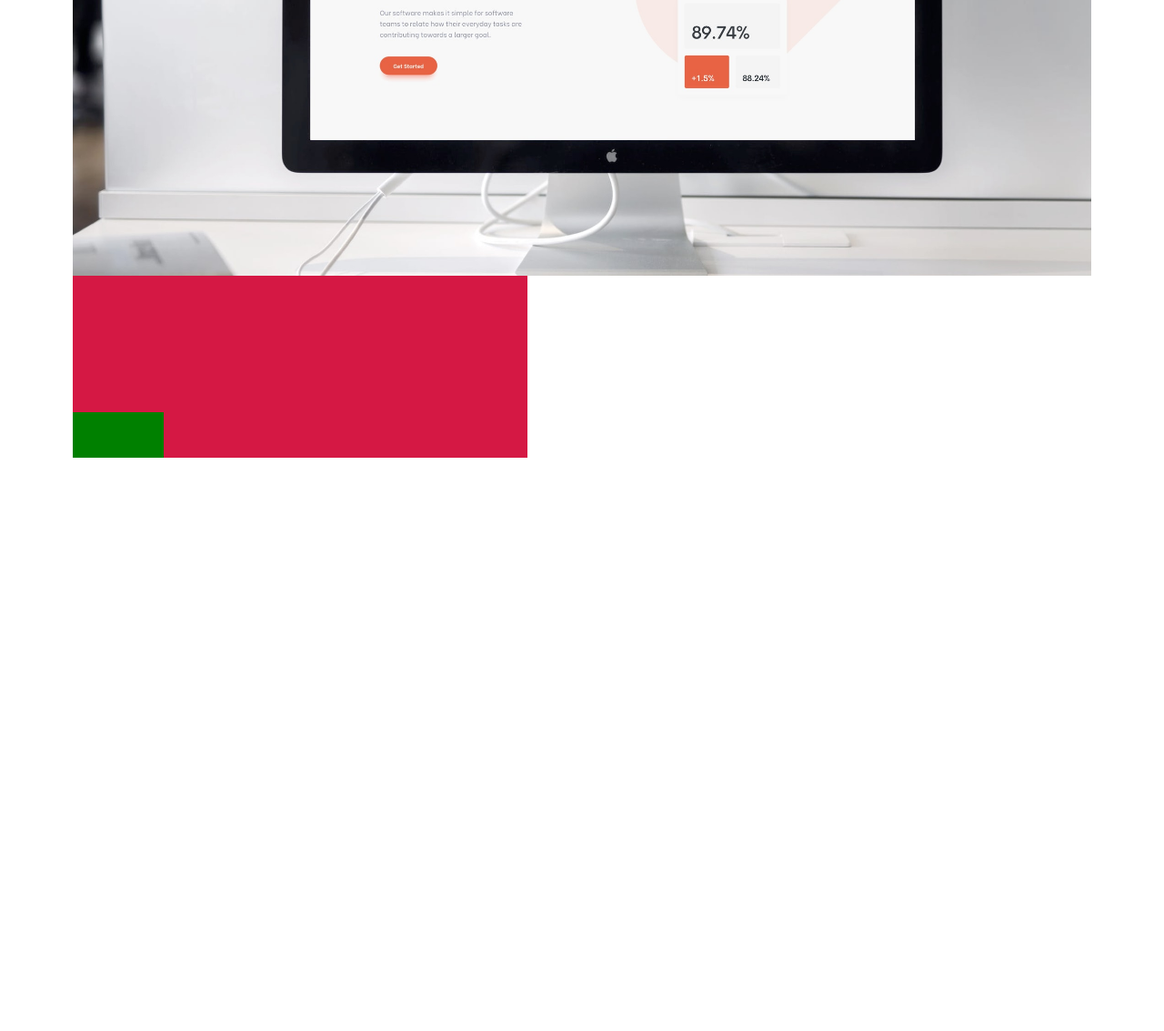
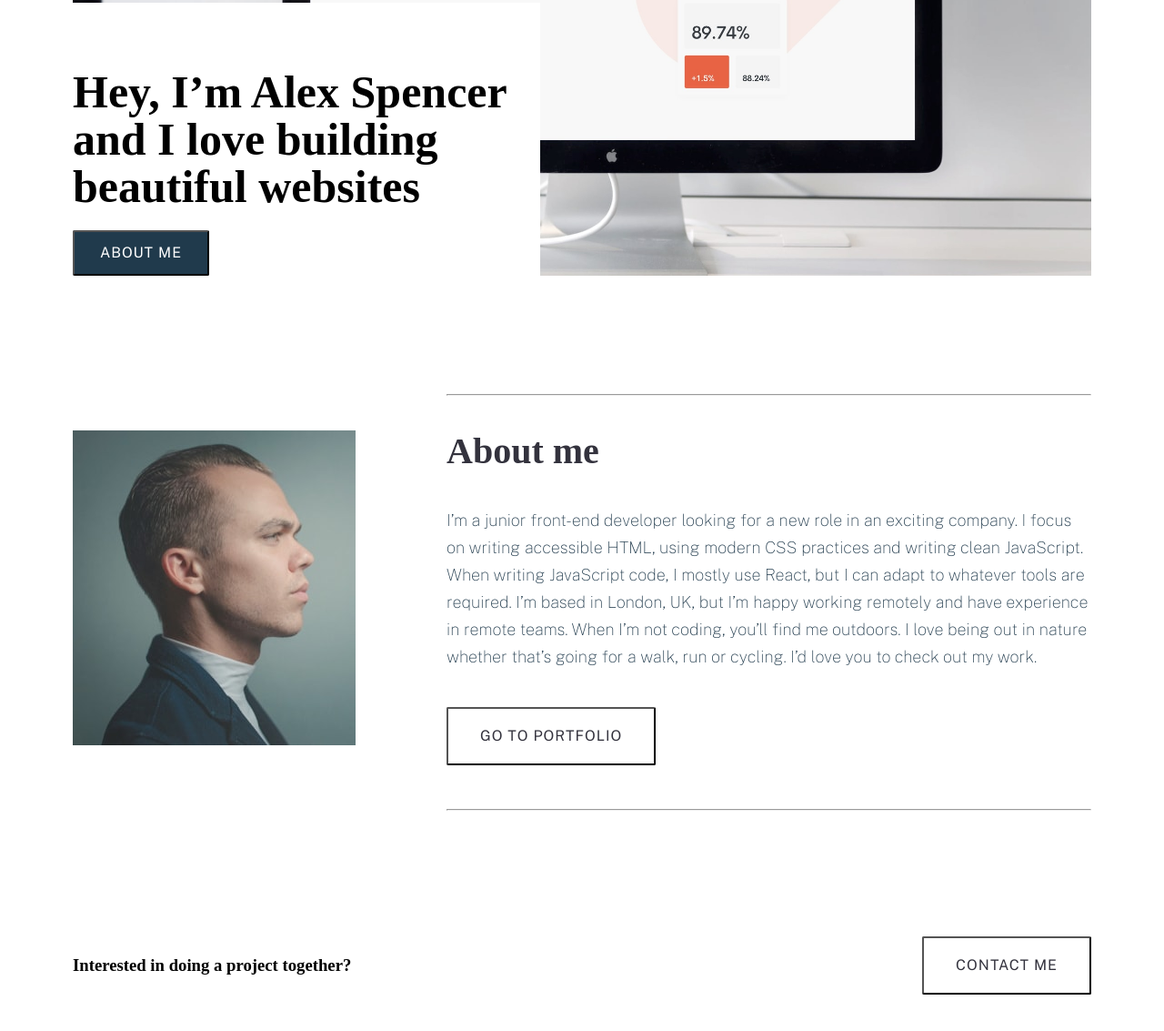
Before and after one commit to giuliadev95/minimalist-portfolio-website, a website: page index.html in a window 1280 px wide. Shown: the part 461-1594 px from the top of the page at 91% size. Before the commit the page ends 964 px from the top, so only its background shows below. Drawn offline with nearby package versions, Linux system fonts and the light colour scheme; a web font is replaced by a local one.

Commit message:
About section and style

```diff
--- a/index.html
+++ b/index.html
@@ -47,11 +47,41 @@
         <li> <a href="#contact" tabindex="0"> CONTACT</a> </li>
       </ul>
     </header>
+
     <main id="main">
       <section id="about">
-        <img src="" class="hero-image" alt=""/>
-          <div class="red-box">
-            <div class="green-box"></div>
+        <img src="" alt="" class="hero-image"/>
+          <div class="text-box">
+            <h1 tabindex="0">
+              Hey, I’m Alex Spencer and I love building beautiful websites
+            </h1>
+            <button type="button" class="go-to-about-me" tabindex="0"> ABOUT ME </button> <!-- button must bring to ablout-me section with a smooth scroll -->
+          </div>
+          <div class="presentation-wrapper">
+            <img src="./images/homepage/mobile/image-homepage-profile.jpg" alt="" class="profile-image">
+            <div>
+              <hr class="top-line">
+              <h2 tabindex="0">
+                About me
+              </h2>
+              <p class="about-me-paragraph" tabindex="0">
+                I’m a junior front-end developer looking for a new role in an exciting company.
+                I focus on writing accessible HTML, using modern CSS practices and writing clean
+                JavaScript. When writing JavaScript code, I mostly use React, but I can adapt to
+                whatever tools are required. I’m based in London, UK, but I’m happy working remotely
+                and have experience in remote teams. When I’m not coding, you’ll find me outdoors.
+                I love being out in nature whether that’s going for a walk, run or cycling. I’d love
+                you to check out my work.
+              </p>
+              <button type="button" class="see-portfolio" tabindex="0"> GO TO PORTFOLIO </button> <!-- button must bring to portfolio section with a smooth scroll -->
+              <hr class="bottom-line">
+            </div>
+          </div>
+          <div class="contact-call-to-action">
+            <h3>
+              Interested in doing a project together?
+            </h3>
+            <button type="button" class="see-portfolio" tabindex="0"> CONTACT ME</button> <!-- button must bring to portfolio section with a smooth scroll -->
           </div>
       </section>
       <section id="portfolio">
--- a/style.css
+++ b/style.css
@@ -29,3 +29,44 @@ body {
 a, button{
     cursor: pointer;
 }
+
+h1 {
+    font-family: "Ibarra Real Nova", serif;
+    font-optical-sizing: auto;
+    font-weight: bold;
+    font-style: normal;
+    font-size: 50px;
+    line-height: 50px;
+    color: (var((--grayish-dark-blue)));
+}
+
+h2 {
+    font-family: "Ibarra Real Nova", serif;
+    font-optical-sizing: auto;
+    font-weight: bold;
+    font-style: normal;
+    font-size: 40px;
+    line-height: 42px;
+    margin: 40px 0px;
+    color: var(--grayish-dark-blue);
+}
+
+.top-line {
+    margin-top: 40px;
+    background-color: var(--light-grey-text-field);
+}
+
+.bottom-line {
+    background-color: var(--light-grey-text-field);
+}
+
+.about-me-paragraph {
+    font-family: "Public Sans", serif;
+    font-optical-sizing: auto;
+    font-weight: lighter;
+    font-style: normal;
+    line-height: 30px ;
+    font-size: 18px;
+    color: var(--dark-blue);
+    margin: 0;
+}
--- a/styles/header.css
+++ b/styles/header.css
@@ -186,18 +186,67 @@ li {
     height: auto;
 }
 
-.red-box {
-    display: none;
-    width: 100px;
-    height: 100px;
-    background-color: rgb(213, 24, 68);
+.text-box {
+    display: block;
+   /* width: 100px; */
+    width: 100%;
+    height: auto;
+   /* background-color: rgb(213, 24, 68); */
 }
 
-.green-box {
-    display: none;
-    width: 100px;
-    height: 100px;
-    background-color: green;
+.go-to-about-me {
+    width: 150px;
+    height: 50px;
+    position: relative;
+    margin-top: -50px;
+    background-color: var(--dark-blue);
+    color: var(--white);
+    border-radius: 2px;
+    font-family: "Public Sans", system-ui;
+    font-size: 16px;
+    font-optical-sizing: auto;
+    font-weight: 400;
+    font-style: normal;
+    line-height: 30px;
+    letter-spacing: 1px;
+}
+
+.presentation-wrapper {
+    margin: 90px auto;
+}
+
+.description {
+    display: block;
+    width: 100%;
+    margin: auto;
+}
+
+.profile-image {
+    margin: auto;
+    width: 100%;
+}
+
+.see-portfolio {
+    width: auto;
+    height: auto;
+    position: relative;
+    margin: 40px 0;
+    padding: 15px 35px;
+    color: var(--grayish-dark-blue);
+    background-color: var(--white);
+    border-radius: 2px;
+    font-family: "Public Sans", system-ui;
+    font-size: 16px;
+    font-optical-sizing: auto;
+    font-weight: 400;
+    font-style: normal;
+    line-height: 30px;
+    letter-spacing: 1px;
+
+}
+
+.contact-call-to-action {
+    display: block;
 }
 
 /*  -------------------------------------
@@ -222,20 +271,38 @@ li {
         align-items: flex-end;
     }
 
-    .red-box {
-        width: 500px;
-        height: 200px;
-        background-color: rgb(213, 24, 68);
+    .text-box {
+        position: relative;
+        margin-top: -300px;
+        width: 514px;
+        height: 300px;
         display: flex;
         flex-wrap: wrap;
         align-items: flex-end;
+        background-color: var(--white);
     }
 
-    .green-box {
-        display: block;
-        width: 100px;
-        height: 50px;
-        background-color: green;
+    h1 {
+        /*Ibarra Real Nova Bold, 50px, 50px Line, -0,45 Character */
+        font-size: 50px;
+        line-height: 52px;
+    }
+
+
+    .presentation-wrapper {
+        display: flex;
+        flex-direction: row;
+        flex-wrap: nowrap;
+        align-items: center;
+        justify-content: center;
+        gap: 100px;
+    }
+
+    .contact-call-to-action {
+        display: flex;
+        flex-direction: row;
+        align-items: center;
+        justify-content: space-between;
     }
 
 
```
Also changed, not shown: Implementations.md (+5 -1 lines), script.js (+17 -0 lines).
